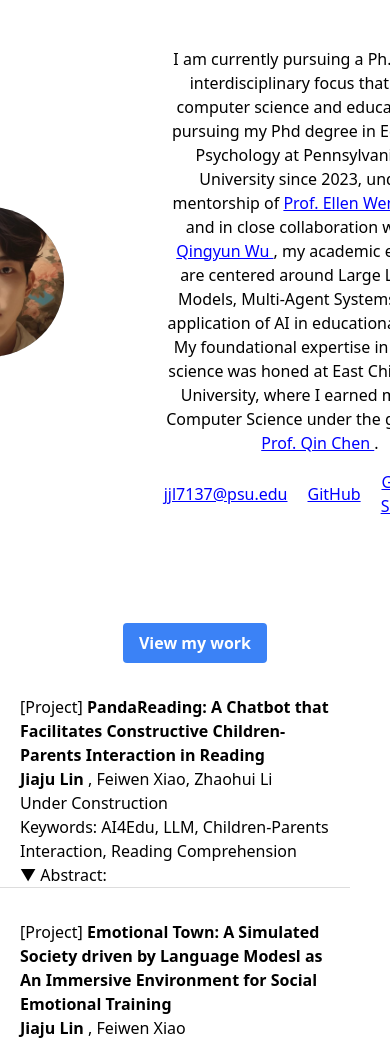
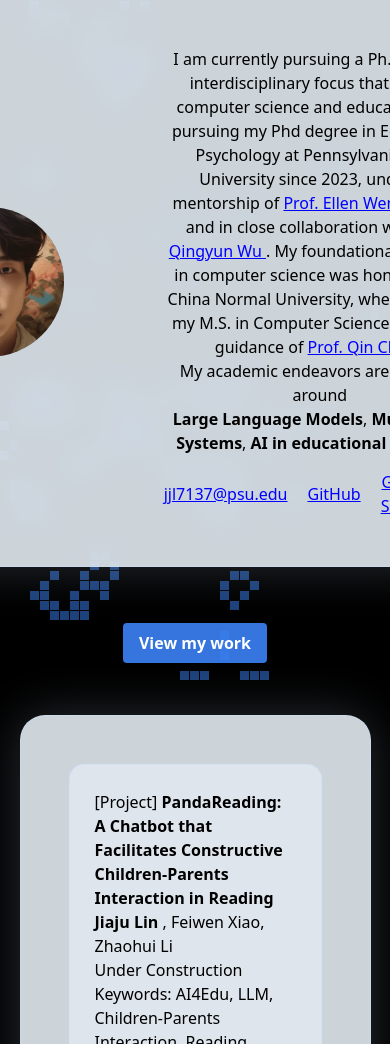
Before and after one commit to jiaju-lin-97/jiaju-lin-97.github.io, a plain HTML site: page index.html in a window 390 px wide. Shown: the part 149-1193 px from the top of the page. Drawn offline with nearby package versions, Linux system fonts and the light colour scheme; animation ran at ten frames a second.

Commit message:
add gameOfLife realtime animation

```diff
--- a/index.html
+++ b/index.html
@@ -15,17 +15,34 @@
                 justify-content: space-between; /* This distributes space evenly */
                 align-items: center;
                 text-align: center;
+                background: #000; /* Dark background for Game of Life */
             }
             .header {
                 font-size: 2rem;
                 margin-top: 5vh; /* Adjust this value to increase the space from the top */
+                color: white; /* Make header visible against dark background */
+                text-shadow: 2px 2px 4px rgba(0, 0, 0, 0.5);
             }
             .profile-section {
                 display: flex;
                 align-items: center;
                 justify-content: center;
-                gap: 50px; /* Adjust the gap between picture and text as needed */
-                background-image: url('.jpg'); /* Replace with your background image */
+                gap: 50px;
+                background: rgba(240, 248, 255, 0.85);  /* Changed to very light blue (aliceblue) */
+                padding: 3rem;
+                border-radius: 25px;
+                margin: 20px;
+                box-shadow: 0 0 50px rgba(200, 225, 255, 0.2);  /* Adjusted shadow color */
+                position: relative;
+                z-index: 2;
+                backdrop-filter: blur(15px);
+                -webkit-backdrop-filter: blur(15px);
+                border: 1px solid rgba(200, 225, 255, 0.4);  /* Adjusted border color */
+                transition: all 0.3s ease;
+            }
+            .profile-section:hover {
+                box-shadow: 0 0 60px rgba(200, 225, 255, 0.3);
+                transform: translateY(-2px);
             }
             .profile-line {
                 height: 200px; /* Adjust based on your content */
@@ -58,6 +75,8 @@
                 margin-bottom: 5vh; /* Adjust this value to increase the space from the bottom */
             }
             .full-screen-container {
+                position: relative;
+                z-index: 1;
                 height: 100vh;
                 display: flex;
                 flex-direction: column;
@@ -86,14 +105,43 @@
                 padding: 20px 0; /* Top and bottom padding for the whole section */
             }
 
+            .work-container {
+                background: rgba(240, 248, 255, 0.85);  /* Matching profile section */
+                padding: 3rem;
+                border-radius: 25px;
+                margin: 20px;
+                box-shadow: 0 0 50px rgba(200, 225, 255, 0.2);
+                position: relative;
+                z-index: 2;
+                backdrop-filter: blur(15px);
+                -webkit-backdrop-filter: blur(15px);
+                width: 90%;
+                max-width: 1200px;
+                border: 1px solid rgba(200, 225, 255, 0.4);
+            }
+
             .work-item {
-                width: calc(100% - 40px); /* Adjust the width based on the padding */
-                max-width: 800px; /* Or any maximum width you prefer */
-                text-align: left; /* Keep the text left-aligned */
-                margin-bottom: 2rem; /* Space between work items */
-                padding: 0 20px; /* Left and right padding for each work item */
-                box-sizing: border-box; /* Include padding in the width calculation */
-                border-bottom: 1px solid #ddd; /* Optional line between items */
+                width: 100%;
+                max-width: 800px;
+                text-align: left;
+                margin-bottom: 2rem;
+                padding: 25px;
+                box-sizing: border-box;
+                border-bottom: 1px solid rgba(100, 149, 237, 0.1);  /* Cornflower blue with low opacity */
+                background: rgba(240, 248, 255, 0.5);  /* Lighter background for items */
+                border-radius: 15px;
+                transition: all 0.3s ease;
+                border: 1px solid rgba(200, 225, 255, 0.5);
+            }
+
+            .work-item:hover {
+                background: rgba(240, 248, 255, 0.7);
+                transform: translateY(-2px);
+                box-shadow: 0 4px 12px rgba(100, 149, 237, 0.1);
+            }
+
+            .work-item:last-child {
+                border-bottom: none;
             }
 
             .work-link {
@@ -103,19 +151,45 @@
                 font-size: 1rem; /* Matches the font size to your other content, if needed */
             }
             .abstract-content {
-                display: none; /* Initially hide the full abstract */
-                margin-top: 0; /* Optional: Adjust spacing as needed */
-                padding-left: 20px; /* Optional: Indent the abstract text */
+                display: none;
+                margin-top: 10px;
+                padding: 15px;
+                background: rgba(240, 248, 255, 0.6);
+                border-radius: 10px;
+                border-left: 3px solid rgba(59, 130, 246, 0.5);
             }
 
             .abstract-title {
-                cursor: pointer; /* Changes the cursor to indicate it's clickable */
-                user-select: none; /* Prevents text selection to improve UI experience */
+                cursor: pointer;
+                user-select: none;
+                padding: 5px 10px;
+                border-radius: 5px;
+                transition: background-color 0.2s ease;
+            }
+
+            .abstract-title:hover {
+                background-color: rgba(59, 130, 246, 0.1);
+            }
+
+            #gameCanvas {
+                position: fixed;
+                top: 0;
+                left: 0;
+                width: 100%;
+                height: 100%;
+                z-index: 0;
+            }
+
+            .button-container button {
+                background: rgba(59, 130, 246, 0.9);
+                z-index: 2;
+                position: relative;
             }
 
     </style>
 </head>
 <body>
+    <canvas id="gameCanvas"></canvas>
     <div class="full-screen-container">
         <div class="header">
             <h1>Jiaju Lin</h1>
@@ -128,9 +202,15 @@
                 <div class="profile-content">
                 I am currently pursuing a Ph.D. with an interdisciplinary focus that bridges computer science and education. I am pursuing my Phd degree in Educational Psychology at Pennsylvania State University since 2023, under the mentorship of
                 <a class="incontext-link" href="https://ed.psu.edu/directory/dr-wenting-zou" target="_blank"> Prof. Ellen Wenting Zou </a>  , and in close collaboration with
-                <a class="incontext-link", href="https://qingyun-wu.github.io/", target="_blank"> Prof. Qingyun Wu </a> , my academic endeavors are centered around Large Language Models, Multi-Agent Systems, and the application of AI in educational contexts. My foundational expertise in computer science was honed at
+                <a class="incontext-link", href="https://qingyun-wu.github.io/", target="_blank"> Prof. Qingyun Wu </a>.  My foundational expertise in computer science was honed at
                 East China Normal University, where I earned my M.S. in Computer Science under the guidance of
                 <a class="incontext-link", href="https://faculty.ecnu.edu.cn/_s16/cq2_21262/main.psp", target="_blank"> Prof. Qin Chen </a> .
+                <br>
+                My academic endeavors are centered around
+                <br><strong>Large Language Models</strong>,
+                <strong>Multi-Agent Systems</strong>,
+                <strong>AI in educational contexts</strong>.
+
                 </div>
                 <div class="profile-links">
                     <a > jjl7137@psu.edu </a>
@@ -244,5 +324,92 @@
         }
 
     </script>
+    <script>
+        // Game of Life implementation
+        class GameOfLife {
+            constructor(canvas) {
+                this.canvas = canvas;
+                this.ctx = canvas.getContext('2d');
+                this.cellSize = 10;
+                this.resize();
+                this.initGrid();
+                window.addEventListener('resize', () => this.resize());
+            }
+
+            resize() {
+                this.canvas.width = window.innerWidth;
+                this.canvas.height = window.innerHeight;
+                this.cols = Math.floor(this.canvas.width / this.cellSize);
+                this.rows = Math.floor(this.canvas.height / this.cellSize);
+            }
+
+            initGrid() {
+                this.grid = Array(this.rows).fill().map(() =>
+                    Array(this.cols).fill().map(() => Math.random() > 0.85)
+                );
+            }
+
+            update() {
+                const newGrid = Array(this.rows).fill().map(() => Array(this.cols).fill(false));
+
+                for (let i = 0; i < this.rows; i++) {
+                    for (let j = 0; j < this.cols; j++) {
+                        const neighbors = this.countNeighbors(i, j);
+                        if (this.grid[i][j]) {
+                            newGrid[i][j] = neighbors === 2 || neighbors === 3;
+                        } else {
+                            newGrid[i][j] = neighbors === 3;
+                        }
+                    }
+                }
+
+                this.grid = newGrid;
+            }
+
+            countNeighbors(row, col) {
+                let count = 0;
+                for (let i = -1; i <= 1; i++) {
+                    for (let j = -1; j <= 1; j++) {
+                        if (i === 0 && j === 0) continue;
+                        const newRow = (row + i + this.rows) % this.rows;
+                        const newCol = (col + j + this.cols) % this.cols;
+                        if (this.grid[newRow][newCol]) count++;
+                    }
+                }
+                return count;
+            }
+
+            draw() {
+                this.ctx.fillStyle = '#000';
+                this.ctx.fillRect(0, 0, this.canvas.width, this.canvas.height);
+
+                this.ctx.fillStyle = 'rgba(59, 130, 246, 0.5)';
+                for (let i = 0; i < this.rows; i++) {
+                    for (let j = 0; j < this.cols; j++) {
+                        if (this.grid[i][j]) {
+                            this.ctx.fillRect(
+                                j * this.cellSize,
+                                i * this.cellSize,
+                                this.cellSize - 1,
+                                this.cellSize - 1
+                            );
+                        }
+                    }
+                }
+            }
+
+            animate() {
+                this.update();
+                this.draw();
+                requestAnimationFrame(() => this.animate());
+            }
+        }
+
+        // Initialize Game of Life
+        const canvas = document.getElementById('gameCanvas');
+        const game = new GameOfLife(canvas);
+        game.animate();
+
+    </script>
 </body>
 </html>
```
Also changed, not shown: gameOfLife.js (deleted, +0 -75 lines), test.html (deleted, +0 -28 lines), 1 other file.
